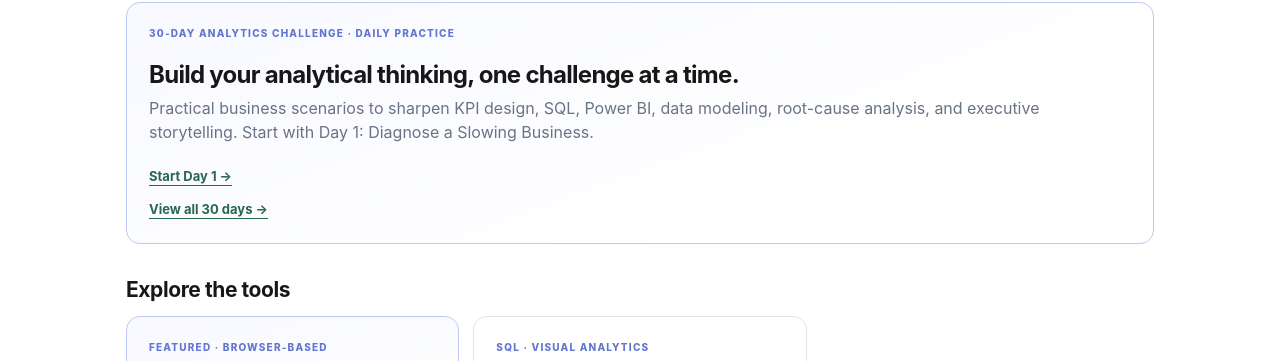
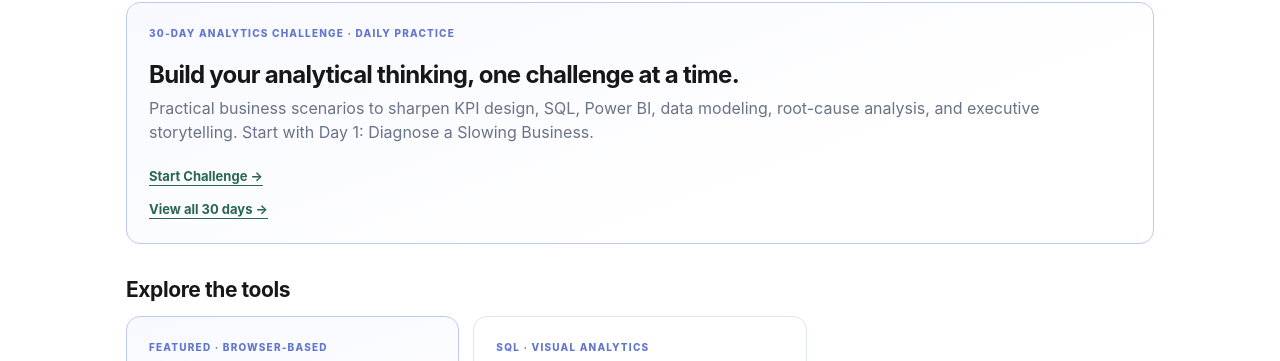
Before and after one commit to theanalystin/theanalyst.github.io, a Jekyll site: the page built from index.html, in a window 1280 px wide. Shown: the part 444-805 px from the top of the page. Built offline with Jekyll 4.4.1, drawn with Linux system fonts in a browser that asks for light colours.

Commit message:
Route homepage challenge CTA to 30-day challenge page

```diff
--- a/index.html
+++ b/index.html
@@ -35,7 +35,7 @@ permalink: /
     <span class="tag">30-DAY ANALYTICS CHALLENGE · DAILY PRACTICE</span>
     <h2>Build your analytical thinking, one challenge at a time.</h2>
     <p>Practical business scenarios to sharpen KPI design, SQL, Power BI, data modeling, root-cause analysis, and executive storytelling. Start with Day 1: Diagnose a Slowing Business.</p>
-    <a class="open" href="/challenges/daily/day-01/">Start Day 1 →</a>
+    <a class="open" href="/challenges/30-day-analytics-challenge/">Start Challenge →</a>
     <a class="open" style="margin-top:10px" href="/challenges/30-day-analytics-challenge/">View all 30 days →</a>
   </section>
 
```
